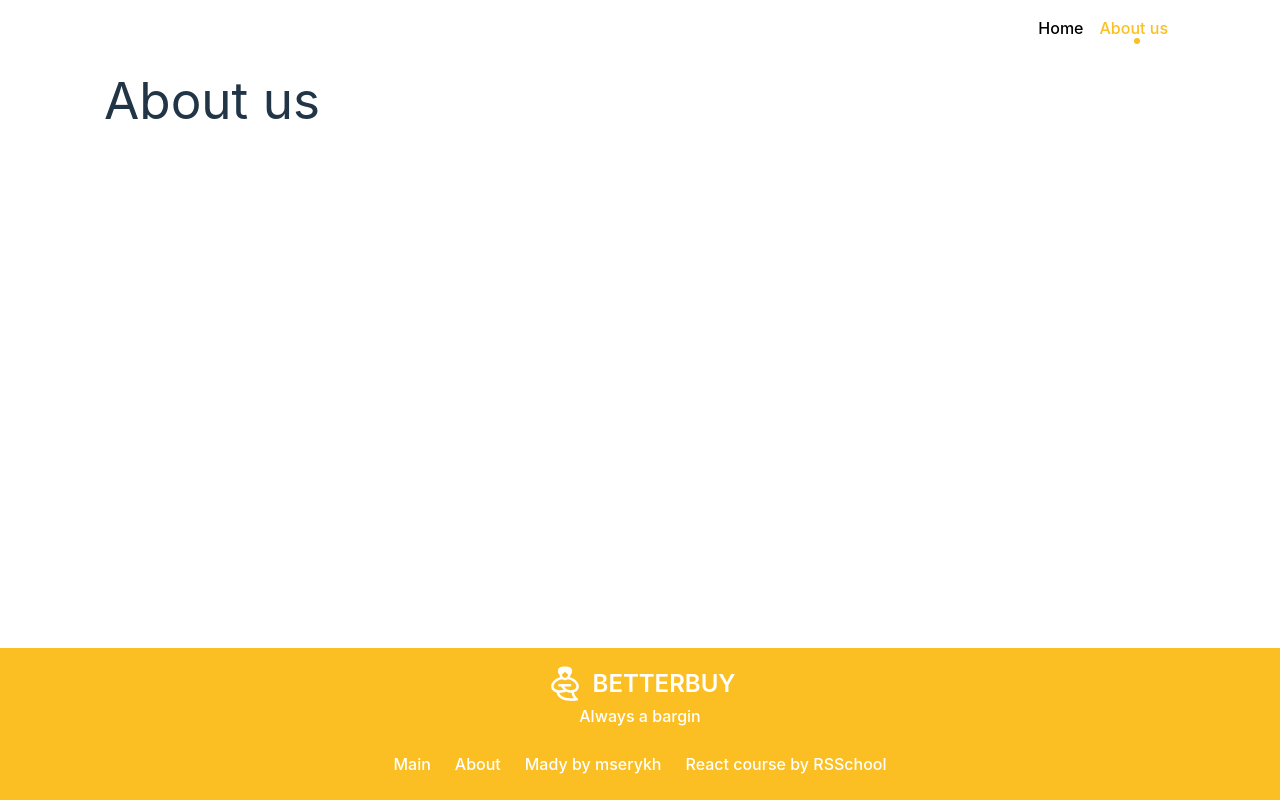
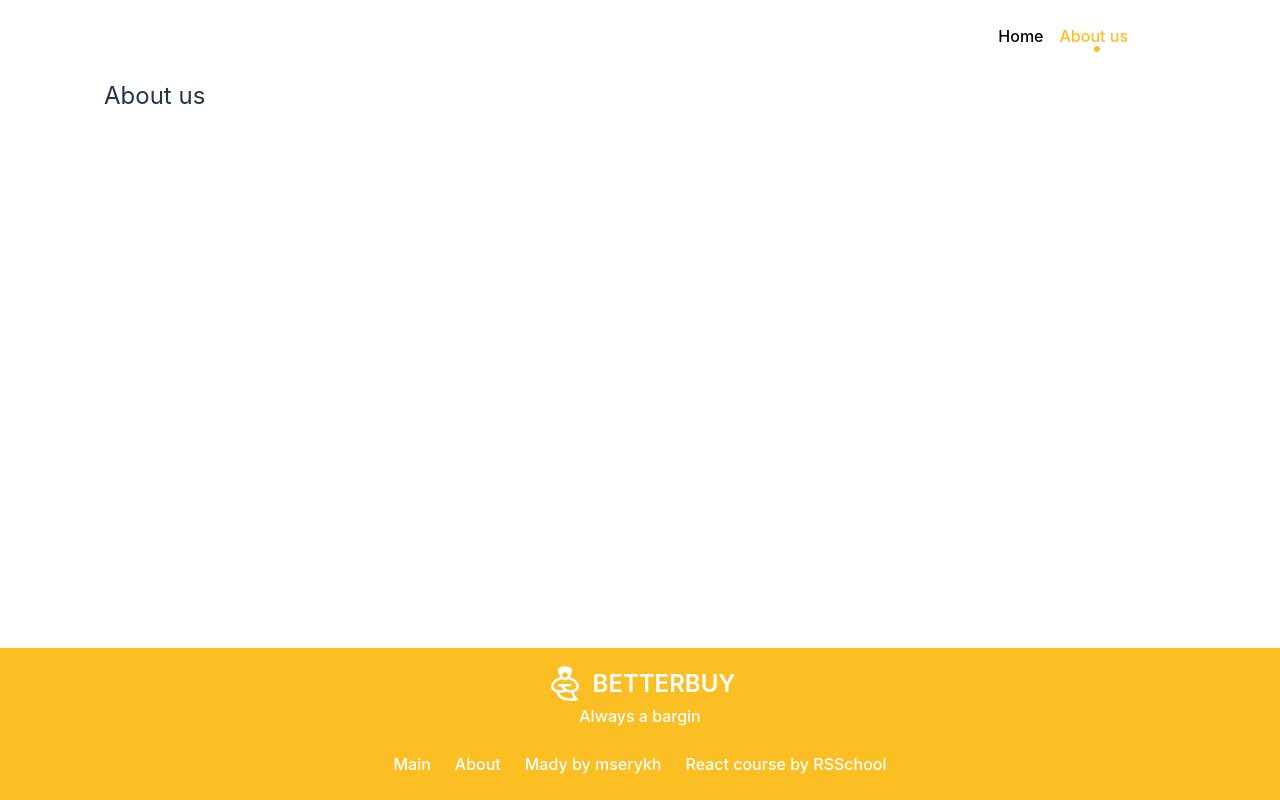
Before and after one commit to mserykh/mserykh-REACT2023Q1, a React (Vite) app: page /about in a window 1280 px wide. Built offline with nearby package versions, Linux system fonts and the light colour scheme.

Commit message:
refactor: adjust styles, remove unused component, rename component

```diff
--- a/src/components/Card.tsx
+++ b/src/components/Card.tsx
@@ -20,7 +20,7 @@ function Card(props: CardProps) {
   return (
     <li className="relative flex flex-col border border-zinc-100 rounded-xl drop-shadow-md bg-white">
       <div className="p-4">
-        <h2 className="text-2xl font-semibold">{title}</h2>
+        <h3 className="text-2xl font-semibold">{title}</h3>
         <p>Rating: {rating}</p>
         <p>
           {discountPercentage && discountPercentage > 0 ? (
--- a/src/components/Header.tsx
+++ b/src/components/Header.tsx
@@ -1,19 +1,12 @@
 import React from 'react';
 import Container from './Container';
-import Icon from './Icon';
-import Logo from './Logo';
-import SearchBar from './SearchBar';
+import Nav from './Nav';
 
 function Header() {
   return (
-    <header className="w-full bg-amber-400">
-      <Container containerClass="py-6 flex flex-col gap-y-4 md:flex-row gap-x-2 w-full items-center mx-auto justify-between">
-        <Logo />
-        <SearchBar />
-        <Icon
-          type="basket"
-          className="w-10 fill-white hover:fill-black transition-all cursor-pointer"
-        />
+    <header className="w-full">
+      <Container containerClass="py-2 flex flex-col gap-y-4 md:flex-row gap-x-2 w-full items-center mx-auto justify-between">
+        <Nav />
       </Container>
     </header>
   );
--- a/src/components/Nav.tsx
+++ b/src/components/Nav.tsx
@@ -16,8 +16,7 @@ const routes = [
 
 function Nav() {
   return (
-    <header className="">
-      <Container containerClass="py-4 flex gap-x-2 w-full items-center mx-auto">
+    <Container containerClass="py-4 flex gap-x-2 w-full mx-auto">
       <nav className="ml-auto">
         <ul className="flex">
           {routes.map((route) => {
@@ -45,7 +44,6 @@ function Nav() {
         </ul>
       </nav>
     </Container>
-    </header>
   );
 }
 
--- /dev/null
+++ b/src/components/SearchCartBar.tsx
@@ -0,0 +1,22 @@
+import React from 'react';
+import Container from './Container';
+import Icon from './Icon';
+import Logo from './Logo';
+import SearchBar from './SearchBar';
+
+function SearchCartBar() {
+  return (
+    <div className="w-full bg-amber-400">
+      <Container containerClass="py-6 flex flex-col gap-y-4 md:flex-row gap-x-2 w-full items-center mx-auto justify-between">
+        <Logo />
+        <SearchBar />
+        <Icon
+          type="basket"
+          className="w-10 fill-white hover:fill-black transition-all cursor-pointer"
+        />
+      </Container>
+    </div>
+  );
+}
+
+export default SearchCartBar;
--- a/src/layouts/MainLayout.tsx
+++ b/src/layouts/MainLayout.tsx
@@ -1,12 +1,12 @@
 import React from 'react';
 import { Outlet } from 'react-router-dom';
 import Footer from '../components/Footer';
-import Nav from '../components/Nav';
+import Header from '../components/Header';
 
 function MainLayout() {
   return (
     <div className="flex flex-col min-h-screen">
-      <Nav />
+      <Header />
       <Outlet />
       <Footer />
     </div>
--- a/src/layouts/PageLayout.tsx
+++ /dev/null
@@ -1,14 +0,0 @@
-import React from 'react';
-import Container from '../components/Container';
-
-function PageLayout() {
-  return (
-    <main>
-      <Container containerClass="py-4 w-full items-center mx-auto">
-        <h1>About us</h1>
-      </Container>
-    </main>
-  );
-}
-
-export default PageLayout;
--- a/src/pages/AboutPage.tsx
+++ b/src/pages/AboutPage.tsx
@@ -4,8 +4,8 @@ import Container from '../components/Container';
 function AboutPage() {
   return (
     <main>
-      <Container containerClass="py-4 w-full items-center mx-auto">
-        <h1>About us</h1>
+      <Container containerClass="py-2 w-full mx-auto">
+        <h1 className="text-2xl">About us</h1>
       </Container>
     </main>
   );
--- a/src/pages/ErrorPage.tsx
+++ b/src/pages/ErrorPage.tsx
@@ -1,11 +1,18 @@
 import React from 'react';
+import { Link } from 'react-router-dom';
 import Container from '../components/Container';
 
 function ErrorPage() {
   return (
     <main>
-      <Container containerClass="py-4 w-full items-center mx-auto">
+      <Container containerClass="flex flex-col gap-6 py-4 w-full items-center mx-auto min-h-screen justify-center">
         <h1>404 | Sorry, page not found</h1>
+        <Link
+          to="/"
+          className="py-4 px-8 bg-amber-400 text-white text-2xl font-semibold rounded-md hover:text-black transition-colors"
+        >
+          Go to Main page
+        </Link>
       </Container>
     </main>
   );
--- a/src/pages/RootPage.tsx
+++ b/src/pages/RootPage.tsx
@@ -1,7 +1,7 @@
 import React, { Component } from 'react';
 import Card, { CardProps } from '../components/Card';
 import Container from '../components/Container';
-import Header from '../components/Header';
+import SearchCartBar from '../components/SearchCartBar';
 
 type RootPageState = {
   items: CardProps[];
@@ -31,9 +31,12 @@ class RootPage extends Component<Record<string, never>, RootPageState> {
     const { items } = this.state;
     return (
       <main>
-        <Header />
-        <Container containerClass="py-4 w-full items-center mx-auto">
-          <h1 className="sr-only">Buy at Better buy! Always a bargain with excellent quality! </h1>
+        <Container containerClass="py-2 w-full mx-auto">
+          <h1 className="text-2xl">Main page</h1>
+        </Container>
+        <SearchCartBar />
+        <Container containerClass="py-4 w-full mx-auto">
+          <h2 className="sr-only">Buy at Better buy! Always a bargain with excellent quality!</h2>
           <ul className="grid sm:grid-cols-2 lg:grid-cols-4 gap-4 mt-4">
             {items.map((item) => (
               <Card {...item} key={item.id} />
```
Also changed, not shown: 2 other files (tests, documents, lock files or other folders). Lines whose indentation alone changed are shown as unchanged.
